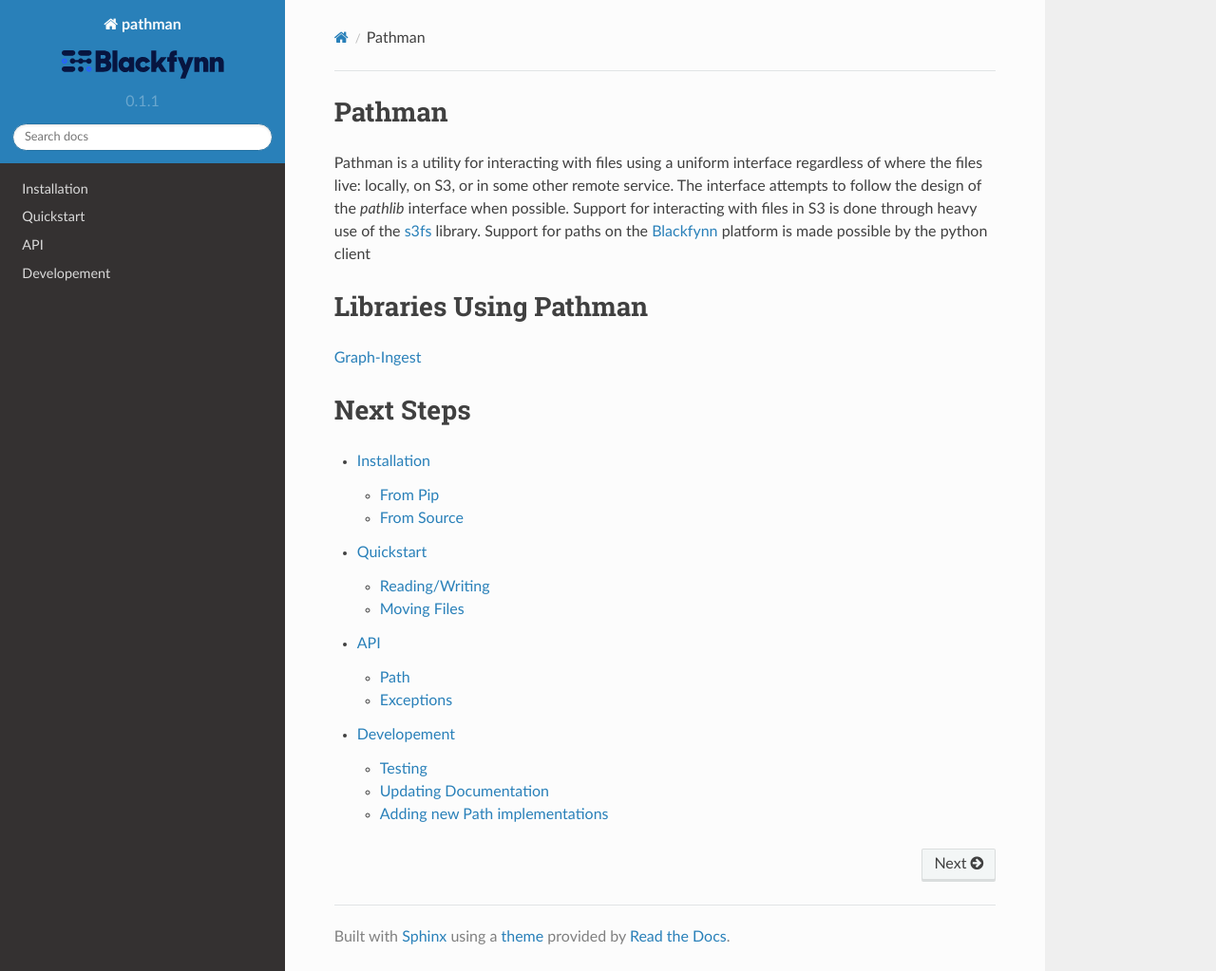
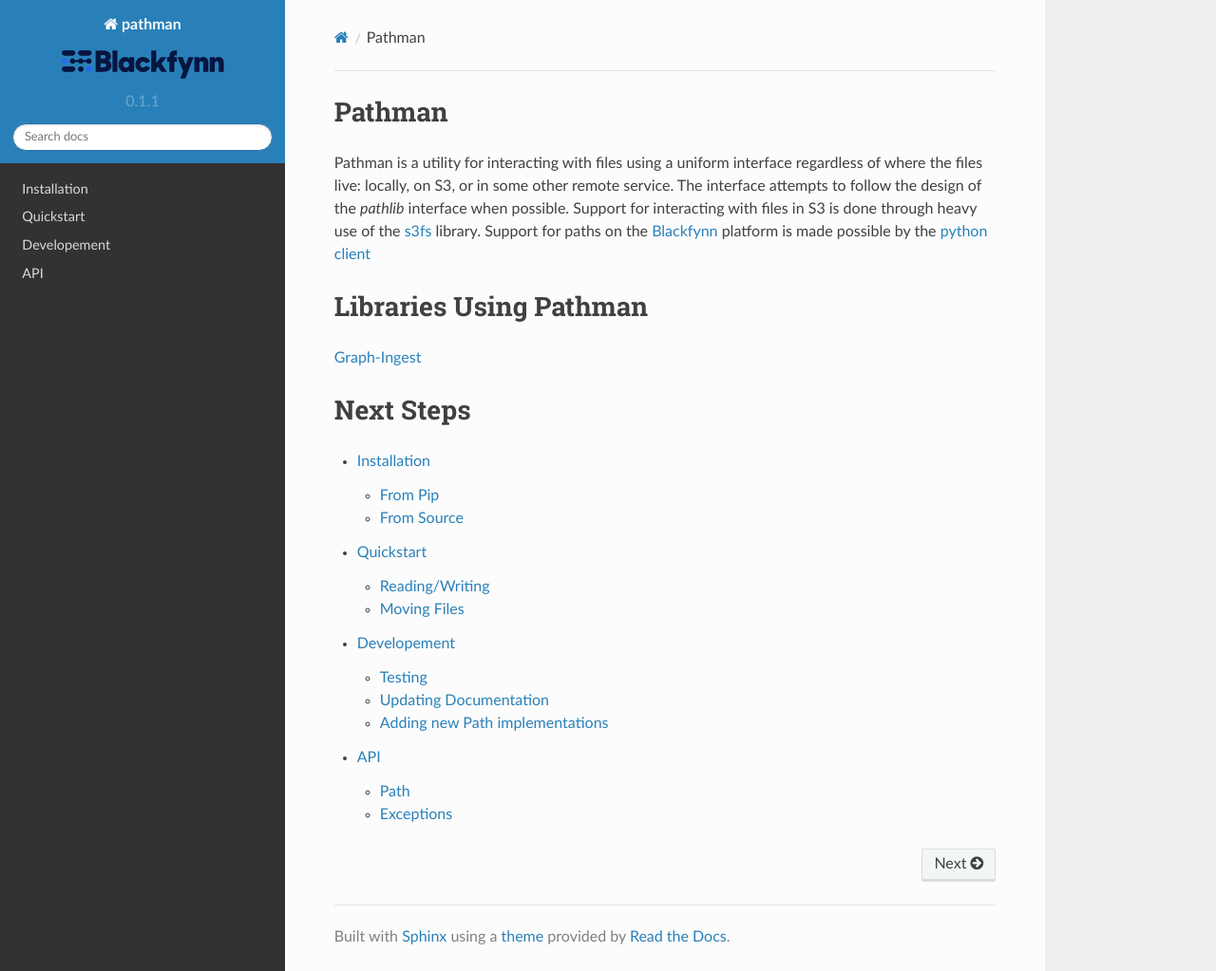
Before and after one commit to Blackfynn/pathman, a Sphinx documentation site: the page built from docs/index.rst, in a window 1280 px wide and 1023 px high. Shown: the whole window at 95% size. Built offline with Sphinx 7.4.7 and the Read the Docs theme 2.0.0, drawn with Linux system fonts in a browser that asks for light colours; the version number is read from the project's files by our own code.

```diff
--- a/docs/index.rst
+++ b/docs/index.rst
@@ -11,7 +12,7 @@ regardless of where the files live: locally, on S3, or in some other remote
 service. The interface attempts to follow the design of the `pathlib`
 interface when possible. Support for interacting with files in S3 is
 done through heavy use of the s3fs_ library. Support for paths on the
-Blackfynn_ platform is made possible by the python client
+Blackfynn_ platform is made possible by the `python client`_
 
 Libraries Using Pathman
 =======================
@@ -25,5 +26,5 @@ Next Steps
 
    installation
    quickstart
+   dev
    api
-   dev
```
Also changed, not shown: other parts of docs/index.rst (+1 -0 lines).
